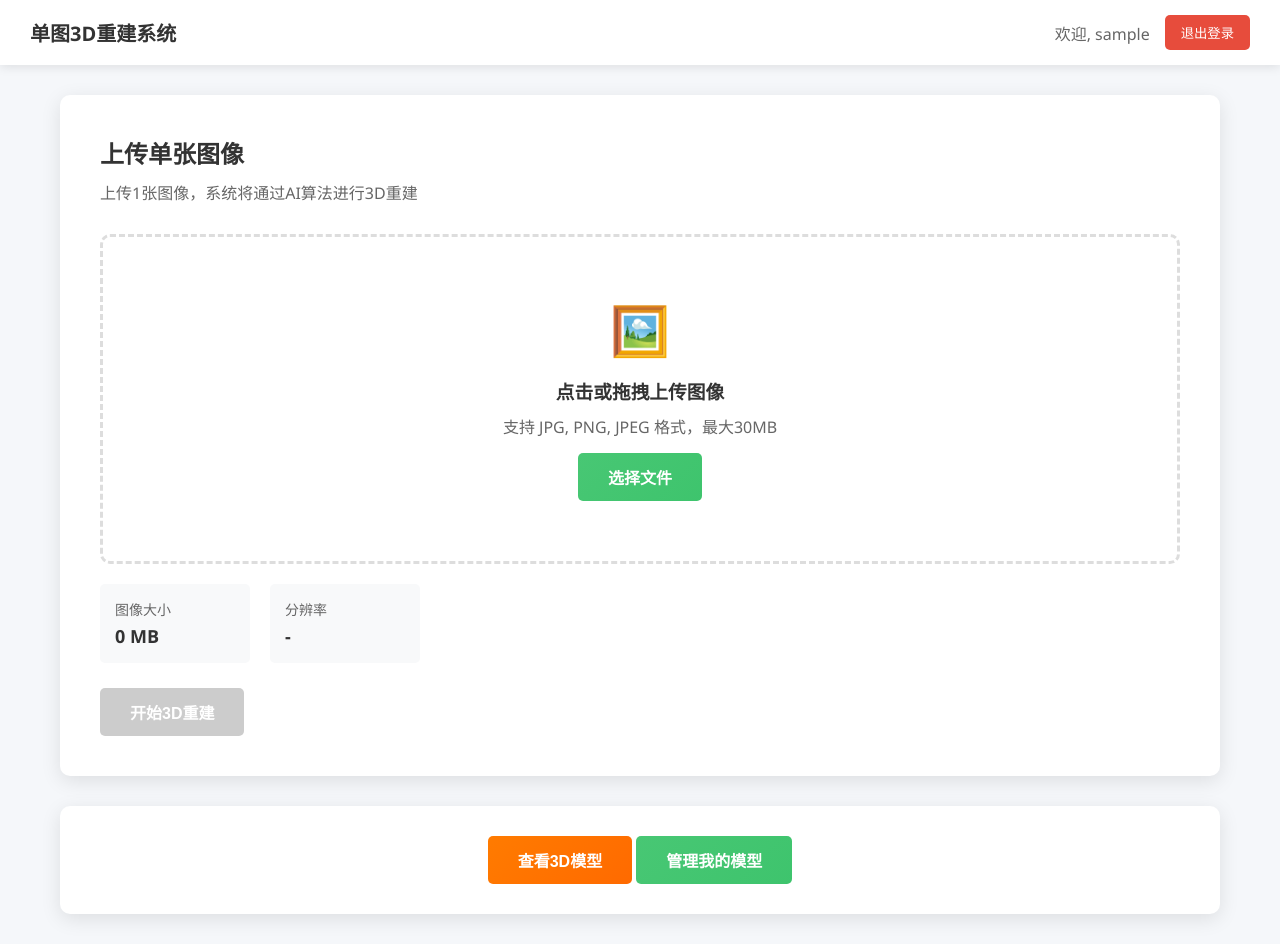
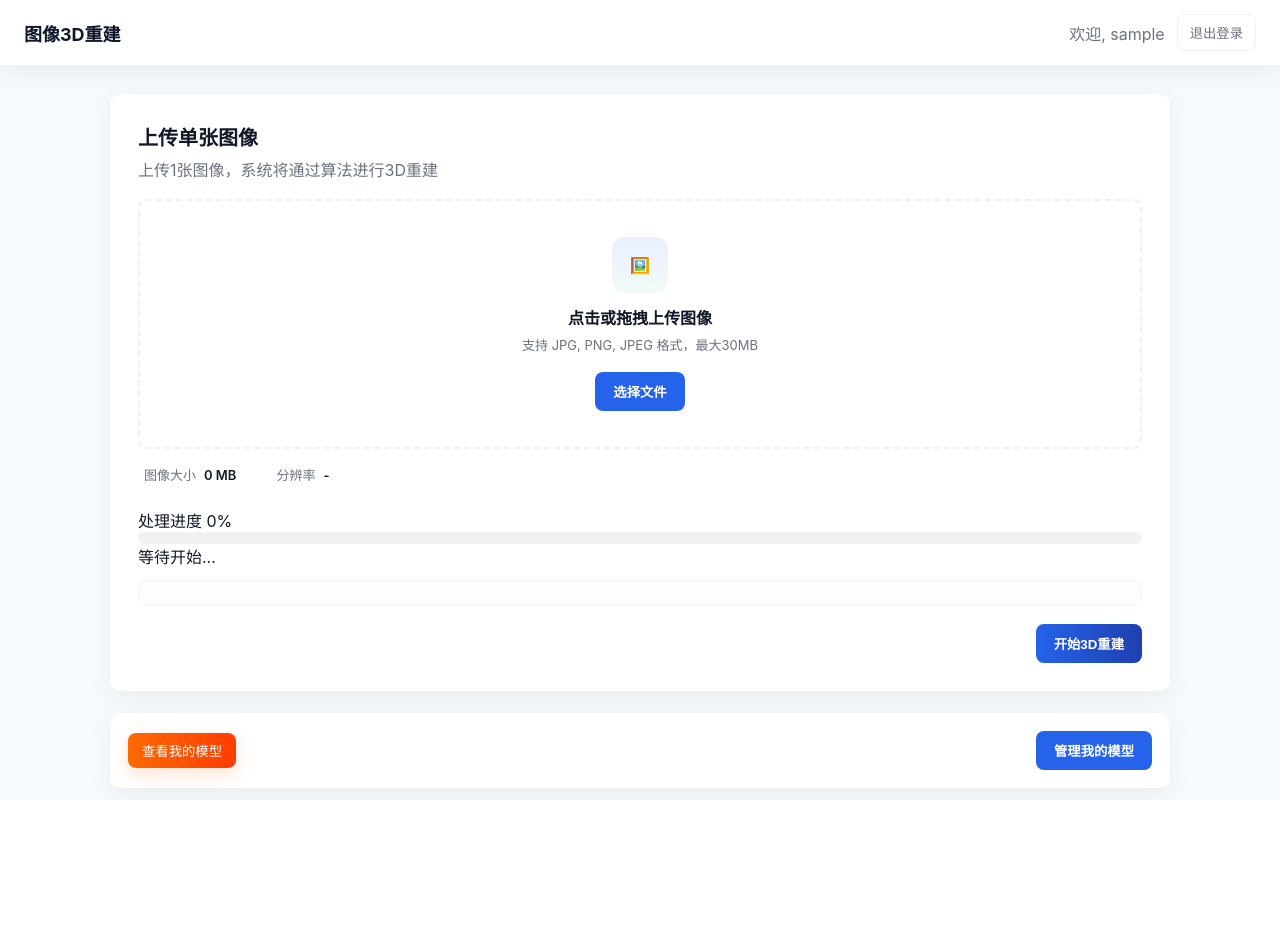
Before and after one commit to fzg1004/Sharp2WebGL, a Flask app: page /sharp in a window 1280 px wide. After the commit the page ends 799 px from the top, so only its background shows below. Run offline with Flask 3, Linux system fonts and the light colour scheme; the visitor is signed in with stand-in values (Sample User, id 1); parts of the project's set-up code (start-up, migrations or seed data) failed here and were passed over.

Commit message:
修改convert函数，不需要train文件，而是返回固定的header, 修改html风格

```diff
--- a/main.py
+++ b/main.py
@@ -70,8 +70,16 @@ def main():
     print(f"模板文件目录：{app.config['TEMPLATES_DIR']}")
     print("=" * 50)
 
+
+    from convert import parse_ply_header
+
+    teaser_header = parse_ply_header(Path("E:\\3D\\Sharp2WebGL\\data\\demo_user\\train.ply"));
+    print(teaser_header.vertex_properties)
+
+    print("end")
+
     # 启动Flask服务
-    app.run(host='0.0.0.0', port=Config.PORT, debug=Config.DEBUG)
+    #app.run(host='0.0.0.0', port=Config.PORT, debug=Config.DEBUG)
 
 
 
--- a/templates/sharp.html
+++ b/templates/sharp.html
@@ -3,382 +3,93 @@
 <head>
     <meta charset="UTF-8">
     <meta name="viewport" content="width=device-width, initial-scale=1.0">
-    <title>单图3D重建 - 3D高斯溅射系统</title>
+    <title>图像重建 - 3D高斯溅射系统</title>
     <style>
-        * {
-            margin: 0;
-            padding: 0;
-            box-sizing: border-box;
+        :root{
+            --bg: #F7FAFC;
+            --card: #FFFFFF;
+            --muted: #6B7280;
+            --accent: #2563EB; /* blue */
+            --accent-2: #10B981; /* green */
+            --danger: #EF4444;
+            --radius: 10px;
+            --max-width: 1100px;
+            --shadow: 0 6px 24px rgba(15,23,42,0.06);
         }
 
-        body {
-            font-family: 'Segoe UI', Tahoma, Geneva, Verdana, sans-serif;
-            background: #f5f7fa;
-            color: #333;
+        *{box-sizing:border-box;margin:0;padding:0}
+        html,body{height:100%}
+        body{
+            font-family: Inter, 'Segoe UI', Roboto, system-ui, -apple-system, 'Helvetica Neue', Arial;
+            background:var(--bg);
+            color:#111827;
+            -webkit-font-smoothing:antialiased;
+            -moz-osx-font-smoothing:grayscale;
         }
 
-        .navbar {
-            background: white;
-            padding: 15px 30px;
-            box-shadow: 0 2px 10px rgba(0, 0, 0, 0.1);
-            display: flex;
-            justify-content: space-between;
-            align-items: center;
-        }
+        .navbar{background:var(--card);padding:14px 24px;border-bottom:1px solid rgba(15,23,42,0.04);display:flex;align-items:center;justify-content:space-between;box-shadow:var(--shadow)}
+        .logo h1{font-size:18px;color:#0f172a}
+        .user-info{display:flex;gap:12px;align-items:center;color:var(--muted)}
+        .btn-logout{background:transparent;border:1px solid rgba(15,23,42,0.06);padding:8px 12px;border-radius:8px;cursor:pointer;color:var(--muted)}
 
-        .logo {
-            display: flex;
-            align-items: center;
-            gap: 10px;
-        }
+        .container{max-width:var(--max-width);margin:28px auto;padding:0 20px}
 
-        .logo h1 {
-            font-size: 20px;
-            color: #333;
-        }
+        .upload-section{background:var(--card);padding:28px;border-radius:var(--radius);box-shadow:var(--shadow);margin-bottom:22px}
+        .upload-section h2{font-size:20px;margin-bottom:6px}
+        .upload-section p{color:var(--muted);margin-bottom:18px}
 
-        .user-info {
-            display: flex;
-            align-items: center;
-            gap: 15px;
-        }
+        .upload-area{border:2px dashed rgba(15,23,42,0.06);border-radius:8px;padding:36px 18px;text-align:center;cursor:pointer;background:linear-gradient(180deg, rgba(255,255,255,0.6), transparent)}
+        .upload-area.dragover{border-color:var(--accent-2);background:rgba(16,185,129,0.03)}
 
-        .user-info span {
-            color: #666;
-        }
+        .upload-icon{width:56px;height:56px;margin:0 auto 12px;display:flex;align-items:center;justify-content:center;border-radius:12px;background:linear-gradient(180deg,rgba(37,99,235,0.1),rgba(16,185,129,0.06));color:var(--accent)}
+        .upload-text h3{font-size:16px;margin-bottom:6px}
+        .upload-text p{color:var(--muted);font-size:13px}
 
-        .btn-logout {
-            padding: 8px 16px;
-            background: #e74c3c;
-            color: white;
-            border: none;
-            border-radius: 5px;
-            cursor: pointer;
-            transition: background 0.3s;
-        }
+        .file-input{display:none}
 
-        .btn-logout:hover {
-            background: #c0392b;
-        }
+        .btn-upload{padding:10px 18px;background:var(--accent);color:white;border-radius:8px;border:none;cursor:pointer;font-weight:600}
+        .btn-upload[disabled]{opacity:.5;cursor:not-allowed}
 
-        .container {
-            max-width: 1200px;
-            margin: 30px auto;
-            padding: 0 20px;
-        }
+        .selected-files{margin-top:16px;display:none}
+        .selected-files.show{display:block}
+        .files-list{max-height:180px;overflow:auto;border-radius:8px;border:1px solid rgba(15,23,42,0.04);padding:8px;background:linear-gradient(180deg, #fff, #fbfdff)}
+        .file-item{display:flex;gap:12px;align-items:center;padding:8px;border-radius:6px}
+        .file-info{display:flex;align-items:center;gap:12px;flex:1}
+        .file-preview{width:72px;height:72px;border-radius:6px;object-fit:cover;background:#f3f4f6;flex:0 0 72px}
+        .file-name{font-weight:600;overflow:hidden;text-overflow:ellipsis;white-space:nowrap}
+        .file-size{display:none}
 
-        .upload-section {
-            background: white;
-            padding: 40px;
-            border-radius: 10px;
-            box-shadow: 0 5px 20px rgba(0, 0, 0, 0.1);
-            margin-bottom: 30px;
-        }
+        .upload-actions{display:flex;justify-content:flex-end;align-items:center;margin-top:18px;gap:12px}
+        .button-group{display:flex;gap:10px}
+        .btn-start{background:linear-gradient(90deg,var(--accent),#1E40AF);color:#fff;padding:10px 18px;border-radius:8px;border:none;cursor:pointer;font-weight:600}
+        .btn-clear{background:transparent;border:1px solid rgba(15,23,42,0.06);padding:10px 14px;border-radius:8px;cursor:pointer}
 
-        .upload-section h2 {
-            margin-bottom: 10px;
-            color: #333;
-        }
+        /* Upload stats: place items inline with compact values */
+        .upload-stats{margin-top:12px;display:flex;gap:28px;align-items:center;flex-wrap:wrap}
+        .upload-stats .stat-item{display:flex;align-items:center;gap:8px;padding:4px 6px;border-radius:6px}
+        .upload-stats .stat-label{color:var(--muted);font-size:13px;white-space:nowrap}
+        .upload-stats .stat-value{font-size:15px;font-weight:700;color:#0f172a}
+        /* make these two values slightly smaller */
+        #statSize,#statResolution{font-size:13px;font-weight:600;color:#111827}
 
-        .upload-section > p {
-            color: #666;
-            margin-bottom: 30px;
-        }
+        .progress-section{margin-top:20px}
+        .progress-bar{height:12px;background:rgba(15,23,42,0.06);border-radius:999px;overflow:hidden}
+        .progress-fill{height:100%;background:linear-gradient(90deg,var(--accent-2),var(--accent));width:0%;transition:width .3s}
 
-        .upload-area {
-            border: 3px dashed #ddd;
-            border-radius: 10px;
-            padding: 60px 20px;
-            text-align: center;
-            transition: border-color 0.3s;
-            cursor: pointer;
-            margin-bottom: 20px;
-        }
+        .status-log{margin-top:12px;padding:12px;border-radius:8px;background:#fbfdff;border:1px solid rgba(15,23,42,0.03);max-height:160px;overflow:auto}
 
-        .upload-area:hover {
-            border-color: #48c774;
-        }
+        .models-section{background:var(--card);padding:18px;border-radius:var(--radius);box-shadow:var(--shadow);display:flex;justify-content:space-between;align-items:center}
+        .models-section h2{margin:0}
+        .btn-viewer{background:linear-gradient(90deg,#ff6a00,#ff3d00);color:#fff;padding:8px 14px;border-radius:8px;border:none;cursor:pointer;box-shadow:0 6px 18px rgba(255,95,0,0.18)}
+        .btn-manager{background:transparent;border:1px solid rgba(15,23,42,0.06);padding:8px 12px;border-radius:8px}
 
-        .upload-area.dragover {
-            border-color: #48c774;
-            background: #f0fff4;
-        }
-
-        .upload-icon {
-            font-size: 48px;
-            color: #48c774;
-            margin-bottom: 15px;
-        }
-
-        .upload-text h3 {
-            margin-bottom: 10px;
-            color: #333;
-        }
-
-        .upload-text p {
-            color: #666;
-            margin-bottom: 15px;
-        }
-
-        .file-input {
-            display: none;
-        }
-
-        .btn-upload {
-            padding: 12px 30px;
-            background: linear-gradient(135deg, #48c774 0%, #3ec46d 100%);
-            color: white;
-            border: none;
-            border-radius: 5px;
-            font-size: 16px;
-            font-weight: 600;
-            cursor: pointer;
-            transition: transform 0.2s;
-        }
-
-        .btn-upload:hover:not(:disabled) {
-            transform: translateY(-2px);
-        }
-
-        .btn-upload:disabled {
-            background: #ccc;
-            cursor: not-allowed;
-            transform: none;
-        }
-
-        .selected-files {
-            margin-top: 20px;
-            display: none;
-        }
-
-        .selected-files.show {
-            display: block;
-        }
-
-        .files-list {
-            max-height: 200px;
-            overflow-y: auto;
-            border: 1px solid #eee;
-            border-radius: 5px;
-            padding: 10px;
-        }
-
-        .file-item {
-            display: flex;
-            justify-content: space-between;
-            align-items: center;
-            padding: 8px 10px;
-            border-bottom: 1px solid #f0f0f0;
-        }
-
-        .file-item:last-child {
-            border-bottom: none;
-        }
-
-        .file-info {
-            display: flex;
-            align-items: center;
-            gap: 10px;
-        }
-
-        .file-preview {
-            width: 80px;
-            height: 80px;
-            object-fit: cover;
-            border-radius: 4px;
-            background: #f5f5f5;
-        }
-
-        .file-name {
-            max-width: 300px;
-            overflow: hidden;
-            text-overflow: ellipsis;
-            white-space: nowrap;
-        }
-
-        .file-size {
-            color: #888;
-            font-size: 12px;
-        }
-
-        .remove-file {
-            color: #e74c3c;
-            background: none;
-            border: none;
-            cursor: pointer;
-            font-size: 14px;
-        }
-
-        .upload-actions {
-            display: flex;
-            justify-content: space-between;
-            align-items: center;
-            margin-top: 25px;
-            flex-wrap: wrap;
-            gap: 15px;
-        }
-
-        .button-group {
-            display: flex;
-            gap: 15px;
-            flex-wrap: wrap;
-        }
-
-        .btn-start {
-            padding: 12px 30px;
-            background: linear-gradient(135deg, #3273dc 0%, #2366d1 100%);
-            color: white;
-            border: none;
-            border-radius: 5px;
-            font-size: 16px;
-            font-weight: 600;
-            cursor: pointer;
-            transition: transform 0.2s;
-        }
-
-        .btn-start:hover:not(:disabled) {
-            transform: translateY(-2px);
-        }
-
-        .btn-start:disabled {
-            background: #ccc;
-            cursor: not-allowed;
-            transform: none;
-        }
-
-        .btn-viewer {
-            padding: 12px 30px;
-            background: linear-gradient(135deg, #ff7b00 0%, #ff6a00 100%);
-            color: white;
-            border: none;
-            border-radius: 5px;
-            font-size: 16px;
-            font-weight: 600;
-            cursor: pointer;
-            transition: transform 0.2s;
-        }
-
-        .btn-viewer:hover:not(:disabled) {
-            transform: translateY(-2px);
-            background: linear-gradient(135deg, #ff6a00 0%, #ff5900 100%);
-        }
-
-        .btn-viewer:disabled {
-            background: #ccc;
-            cursor: not-allowed;
-            transform: none;
-        }
-
-        .btn-viewer.show {
-            display: inline-block;
-        }
-
-        .progress-section {
-            margin-top: 30px;
-            display: none;
-        }
-
-        .progress-section.show {
-            display: block;
-        }
-
-        .progress-title {
-            display: flex;
-            justify-content: space-between;
-            margin-bottom: 10px;
-        }
-
-        .progress-bar {
-            height: 20px;
-            background: #e0e0e0;
-            border-radius: 10px;
-            overflow: hidden;
-            margin-bottom: 10px;
-        }
-
-        .progress-fill {
-            height: 100%;
-            background: linear-gradient(90deg, #48c774 0%, #3273dc 100%);
-            width: 0%;
-            transition: width 0.3s;
-            border-radius: 10px;
-        }
-
-        .progress-message {
-            color: #666;
-            font-size: 14px;
-            margin-top: 5px;
-        }
-
-        .status-log {
-            margin-top: 20px;
-            padding: 15px;
-            background: #f8f9fa;
-            border-radius: 5px;
-            max-height: 200px;
-            overflow-y: auto;
-            font-size: 14px;
-        }
-
-        .status-item {
-            padding: 5px 0;
-            border-bottom: 1px solid #eee;
-        }
-
-        .status-item:last-child {
-            border-bottom: none;
-        }
-
-        .upload-stats {
-            margin-top: 20px;
-            display: flex;
-            gap: 20px;
-            flex-wrap: wrap;
-        }
-
-        .stat-item {
-            background: #f8f9fa;
-            padding: 15px;
-            border-radius: 5px;
-            min-width: 150px;
-        }
-
-        .stat-label {
-            color: #666;
-            font-size: 14px;
-            margin-bottom: 5px;
-        }
-
-        .stat-value {
-            font-size: 18px;
-            font-weight: bold;
-            color: #333;
-        }
-
-        .models-section {
-            background: white;
-            padding: 30px;
-            border-radius: 10px;
-            box-shadow: 0 5px 20px rgba(0, 0, 0, 0.1);
-            text-align: center;
-        }
-
-        .models-section h2 {
-            margin-bottom: 20px;
-            color: #333;
-        }
-
-        .no-models {
-            text-align: center;
-            padding: 40px 20px;
-            color: #888;
-        }
+        @media (max-width:720px){.upload-area{padding:22px}.container{padding:0 12px}.upload-actions{flex-direction:column;align-items:stretch}}
     </style>
 </head>
 <body>
     <div class="navbar">
         <div class="logo">
-            <h1>单图3D重建系统</h1>
+            <h1>图像3D重建</h1>
         </div>
         <div class="user-info">
             <span>欢迎, {{ username }}</span>
@@ -389,7 +100,7 @@
     <div class="container">
         <div class="upload-section">
             <h2>上传单张图像</h2>
-            <p>上传1张图像，系统将通过AI算法进行3D重建</p>
+            <p>上传1张图像，系统将通过算法进行3D重建</p>
 
             <div class="upload-area" id="uploadArea">
                 <div class="upload-icon">🖼️</div>
@@ -449,7 +160,7 @@
 
         <div class="models-section">
             <button class="btn-viewer" id="btnViewer" onclick="openViewer()">
-                查看3D模型
+                查看我的模型
             </button>
             <button class="btn-upload" id="btnManager" onclick="ManagerViewer()">
                 管理我的模型
@@ -576,9 +287,8 @@
                 fileItem.innerHTML = `
                     <div class="file-info">
                         ${previewSrc ? `<img class="file-preview" src="${previewSrc}" alt="预览">` : '<div class="file-preview"></div>'}
-                        <div>
+                        <div class="file-meta">
                             <div class="file-name" title="${file.name}">${file.name}</div>
-                            <div class="file-size">${formatFileSize(file.size)}</div>
                         </div>
                     </div>
                     <button class="remove-file" onclick="removeFile(${index})">移除</button>
```
Also changed, not shown: convert.py (+25 -3 lines), templates/manager.html (+5 -5 lines).
